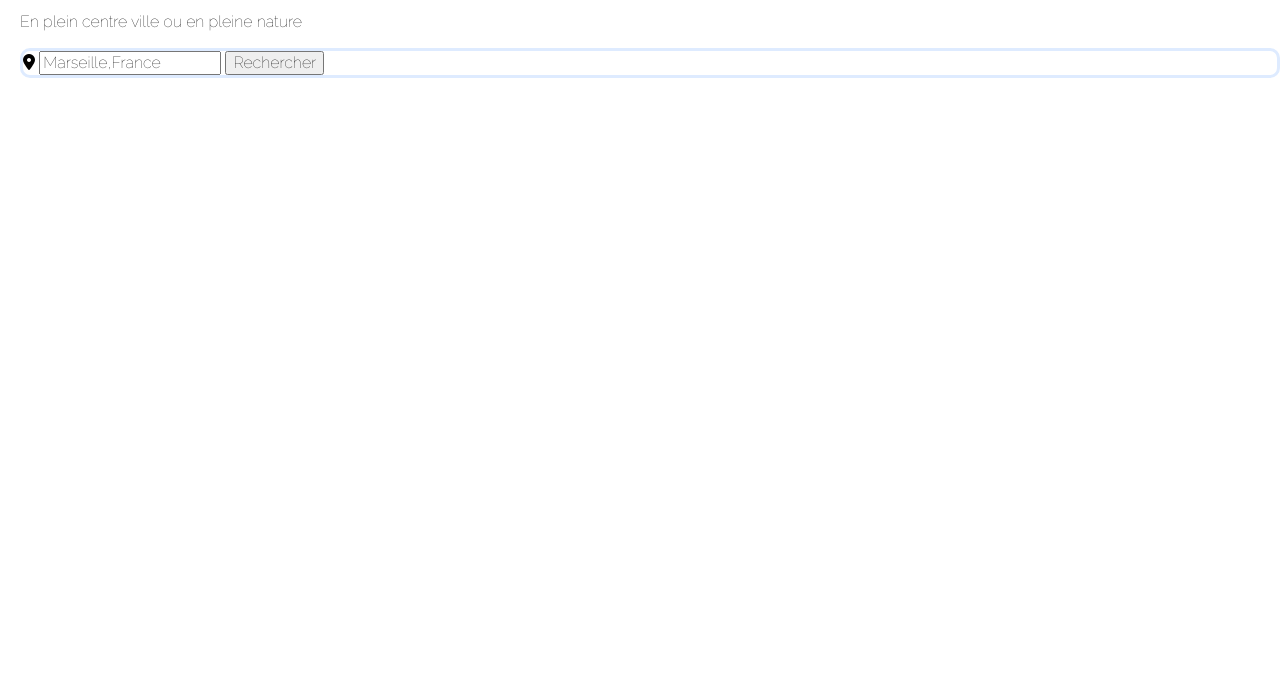
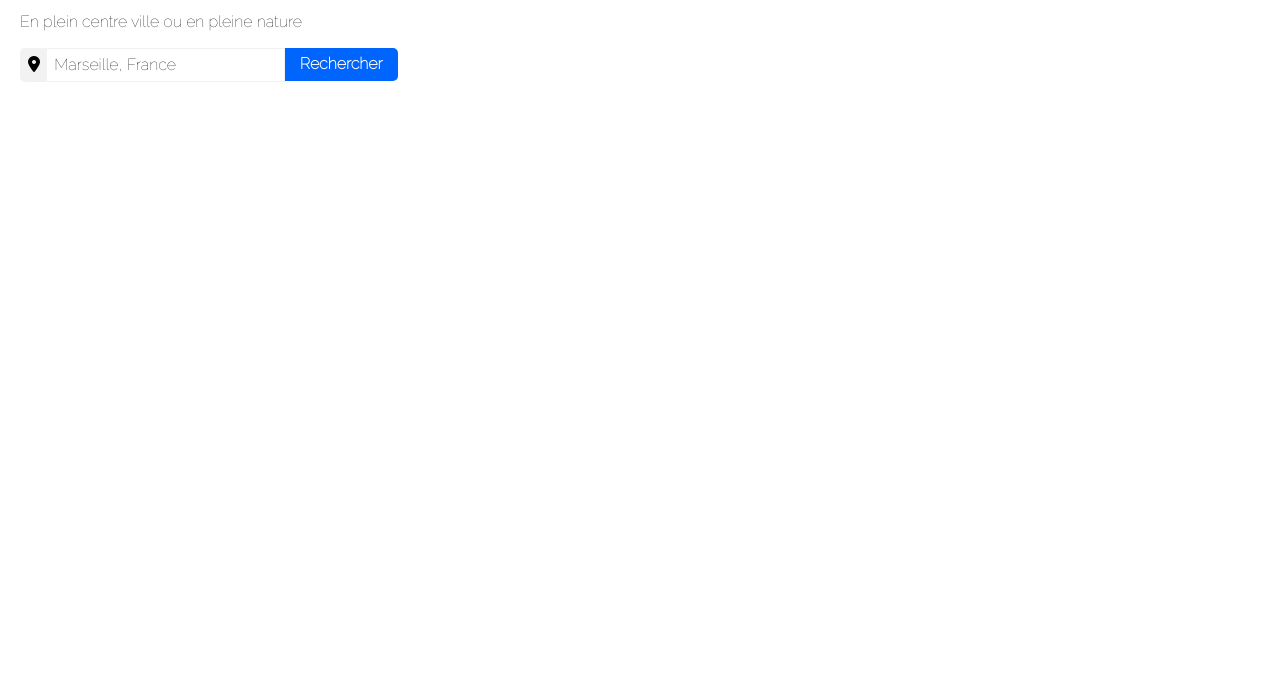
Before and after one commit to Mandfred974/Projet-2-HTML, a plain HTML site: page index.html in a window 1280 px wide. Shown: the part 109-800 px from the top of the page. Drawn offline with Linux system fonts and the light colour scheme.

Commit message:
Bouton Recherche
Ajout de la partie bouton recherche

```diff
--- a/css/style.css
+++ b/css/style.css
@@ -45,12 +45,82 @@ main {
 
 h1{
     font-size: 20px;
+    font-weight: bold;
+}
+.Section1{
+    display: flex;
 }
 
-.Recherche {
+.Recherche{ /* Box pour les 3 partie */
     display: flex;
-    border: 3px #DEEBFF solid;
-    margin: 0px;
-    border-radius: 10px;
-    width: auto;
+    position: relative;
+    width: 30%; /* Limiter a 30% la longueur par rapport à la taille de l'écran */
+    justify-content: space-around;
+    align-items: baseline;
+
 }
+.IconeRecherche{
+    position: absolute;
+    background-color: #F2F2F2;
+    border-radius: 5px 0 0 5px;
+    left: 0%;
+    right: 94%;
+    width: 7%;
+    padding: 2.1%;
+}
+.FormulaireRecherche{
+    display: flex;
+    position: absolute;
+    border: 1px solid #F2F2F2;
+    left: 7%;
+    width: 63%;
+    text-align: left;
+    box-sizing: border-box;
+    padding: 1.8%;
+}
+#search{
+    position: absolute;
+    background-color: #0065FC;
+    border: #F2F2F2;
+    color: white; /* Couleur du texte rechercher */
+    font-weight: bold; /* Ecris en gras */
+    border-radius: 0 5px 5px 0;
+    cursor:pointer;
+    right: 0%;
+    width: 30%;
+    padding: 2%;
+}
+
+/*
+.Recherche{
+    display: flex;
+    position: absolute;
+    border-radius: 5px 5px 5px 5px;
+    padding: 0 0 0 0; /* Barre de recherche en fonction d'autour *//*
+}
+form{
+    padding: 7px; /* Marge à l'exterieur du formulaire *//*
+}
+#search{
+    position: relative;
+    background-color: #0065FC;
+    border: #F2F2F2;
+    padding: 0 10px  0 10px;
+    color: white; /* Couleur du texte rechercher *//*
+    font-weight: bold; /* Ecris en gras *//*
+    border-radius: 0 5px 5px 0;
+    cursor:pointer;
+}
+.FormulaireRecherche{
+    display: flex;
+    position: relative;
+    border: 1px solid #F2F2F2;
+    margin: 0;
+}
+.fa-solid{
+    display: flex;
+    position: relative;
+    background-color: #F2F2F2;
+    padding: 3px 10px  3px 10px;
+    border-radius: 5px 0 0 5px;
+} */
--- a/index.html
+++ b/index.html
@@ -26,11 +26,10 @@
                 <h1>Trouvez votre hébergement pour des vacances de rêve</h1>
                 <p>En plein centre ville ou en pleine nature</p>
                 <div class="Recherche">
-                    <form method="post" action="traitement.php">
-                        <i class="fa-solid fa-location-dot"></i>
-                        <input type="search" value="Marseille,France" />
-                        <button id="Recherche" type="button">Rechercher</button>
-                    </form>
+                    <form method="post" action=""> <!-- Formulaire de recherche -->
+                    <span class="IconeRecherche"><i class="fa-solid fa-location-dot"></i></span> <!-- Icone -->
+                    <input class="FormulaireRecherche" type="search" value="Marseille, France" />
+                    <button id="search" type="button">Rechercher</button> <!-- Bouton Rechercher --></form>
                 </div>
             </div>
         </main> <!-- Main -->
```
